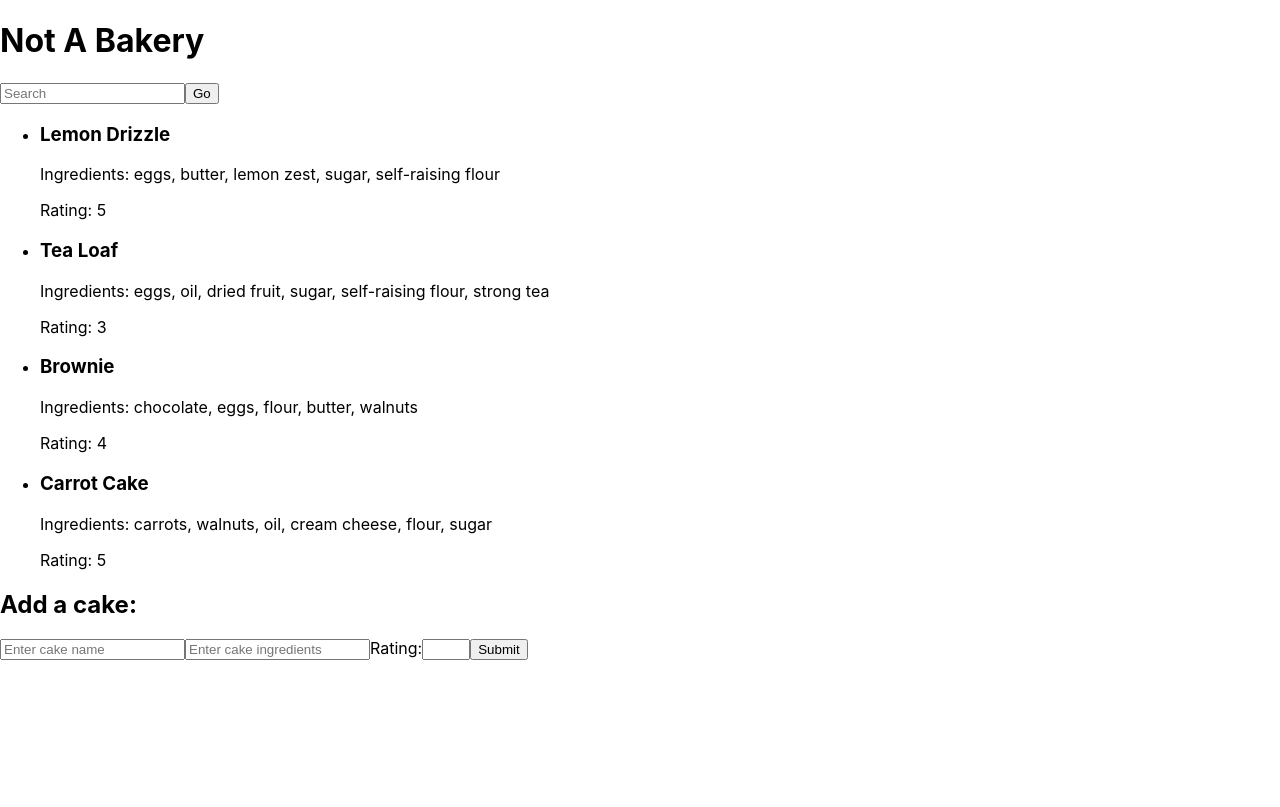
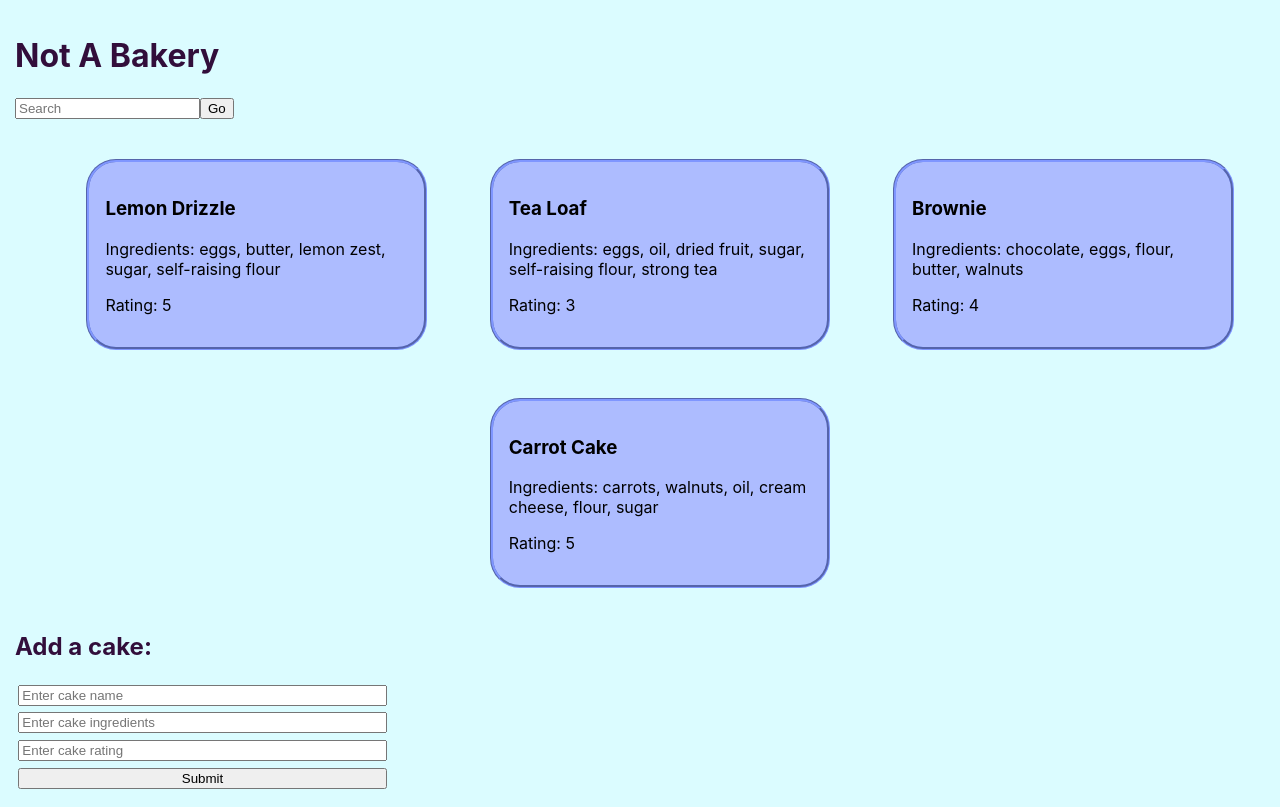
Before and after one commit to MTBNTA/react_forms_bakery_lab, a React (Create React App) app: page / in a window 1280 px wide. Built offline with nearby package versions, Linux system fonts and the light colour scheme.

Commit message:
Added css to our bakery.

```diff
--- a/src/App.css
+++ b/src/App.css
@@ -1,38 +1,38 @@
-.App {
-  text-align: center;
+body{
+  background-color: #DBFCFF;
+  padding: 15px;
 }
 
-.App-logo {
-  height: 40vmin;
-  pointer-events: none;
+#cakeListContainer{
+  display: flex;
+  justify-content: space-around;
+  flex-wrap: wrap;
 }
 
-@media (prefers-reduced-motion: no-preference) {
-  .App-logo {
-    animation: App-logo-spin infinite 20s linear;
-  }
+.cake{
+  margin: 2%;
+  padding: 1em;
+  border-color: #7F96FF;
+  border-style: groove;
+  border-radius: 30px;
+  background-color: #ADBCFF;
+  width: 25%;
 }
 
-.App-header {
-  background-color: #282c34;
-  min-height: 100vh;
+#cakeForm{
   display: flex;
   flex-direction: column;
-  align-items: center;
-  justify-content: center;
-  font-size: calc(10px + 2vmin);
-  color: white;
+  width: 30%;
 }
 
-.App-link {
-  color: #61dafb;
+#cakeForm input{
+  margin: 0.25em;
 }
 
-@keyframes App-logo-spin {
-  from {
-    transform: rotate(0deg);
-  }
-  to {
-    transform: rotate(360deg);
-  }
+h1{
+  color: #320E3B;
 }
+
+h2{
+  color: #320E3B;
+}
--- a/src/App.js
+++ b/src/App.js
@@ -1,4 +1,5 @@
 import CakeContainer from "./containers/CakeContainer";
+import "./App.css";
 
 function App() {
   return (
--- a/src/components/Cake.js
+++ b/src/components/Cake.js
@@ -1,11 +1,11 @@
 const Cake = ({cake}) => {
 
     return (
-        <li>
+        <div className="cake">
             <h3>{cake.cakeName}</h3>
             <p>Ingredients: {cake.ingredients.join(", ")}</p>
             <p>Rating: {cake.rating}</p>
-        </li>
+        </div>
     );
 }
 
--- a/src/components/CakeList.js
+++ b/src/components/CakeList.js
@@ -17,7 +17,7 @@ const CakeList = ({cakes, setCakes}) => {
     return (
         <>
             <Search filterCakes={filterCakes}/>
-            <ul>
+            <ul id="cakeListContainer">
                 {mappedCakes}
             </ul>
         </>
--- a/src/components/Register.js
+++ b/src/components/Register.js
@@ -37,7 +37,7 @@ const Register = ({cakes, registerCake}) => {
     return (
         <>
             <h2>Add a cake:</h2>
-            <form onSubmit={handleSubmit}>
+            <form id="cakeForm" onSubmit={handleSubmit}>
                 <input
                     type="text"
                     name="cakeName"
@@ -52,12 +52,12 @@ const Register = ({cakes, registerCake}) => {
                     value={ingredients}
                     onChange={(event) => setIngredients([event.target.value])}
                 />
-                Rating:
                 <input
                     type="number"
                     min="0"
                     max="5"
                     name="rating"
+                    placeholder="Enter cake rating"
                     value={rating}
                     onChange={(event) => setRating(event.target.value)}
                 />
```
